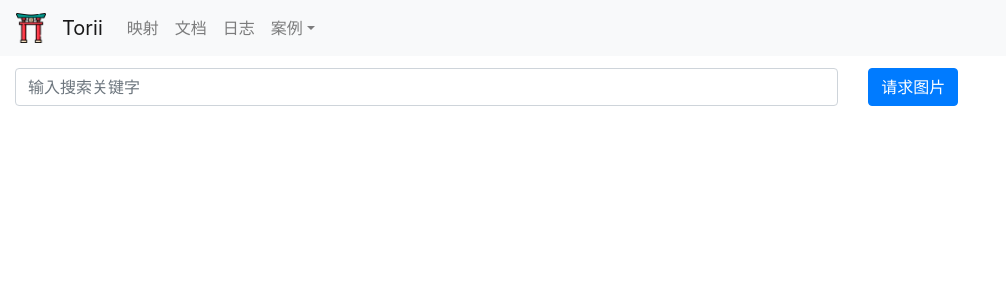
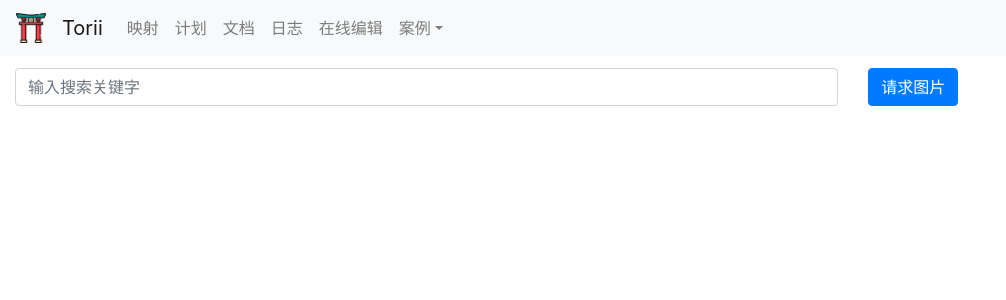
Before and after one commit to bey6/gate, a Node project: template views/examples/baidu.pug in a window 1280 px wide. Shown: the top 300 px of the page, without its empty margins (0-1006 px from the left). Run offline with Node 20 templates, Linux system fonts and the light colour scheme; the template is opened without the code that fills it, so the values that code supplies are empty.

Commit message:
feat: add nav menu

```diff
--- a/views/layout.pug
+++ b/views/layout.pug
@@ -22,10 +22,14 @@ html
         ul(class='navbar-nav mr-auto')
           li.nav-item(class=active==='mapping'?'active': '')
             a(class='nav-link' href='/mapping') 映射
+          li.nav-item(class=active==='plan'?'active': '')
+            a(class='nav-link' href='/plan') 计划
           li.nav-item(class=active==='document'?'active': '')
             a(class='nav-link' href='/document') 文档
           li.nav-item(class=active==='log'?'active': '')
             a(class='nav-link' href='/log') 日志
+          li.nav-item(class=active==='editor'?'active': '')
+            a(class='nav-link' href='/editor') 在线编辑
           li.nav-item.dropdown(class=active.includes('baidu')?'active':'')
             a(class='nav-link dropdown-toggle' href='#' id='navbarDropdown' role='button' data-toggle='dropdown' aria-haspopup='true' aria-expanded='false') 案例
             div(class='dropdown-menu' aria-labelledby='navbarDropdown')
```
